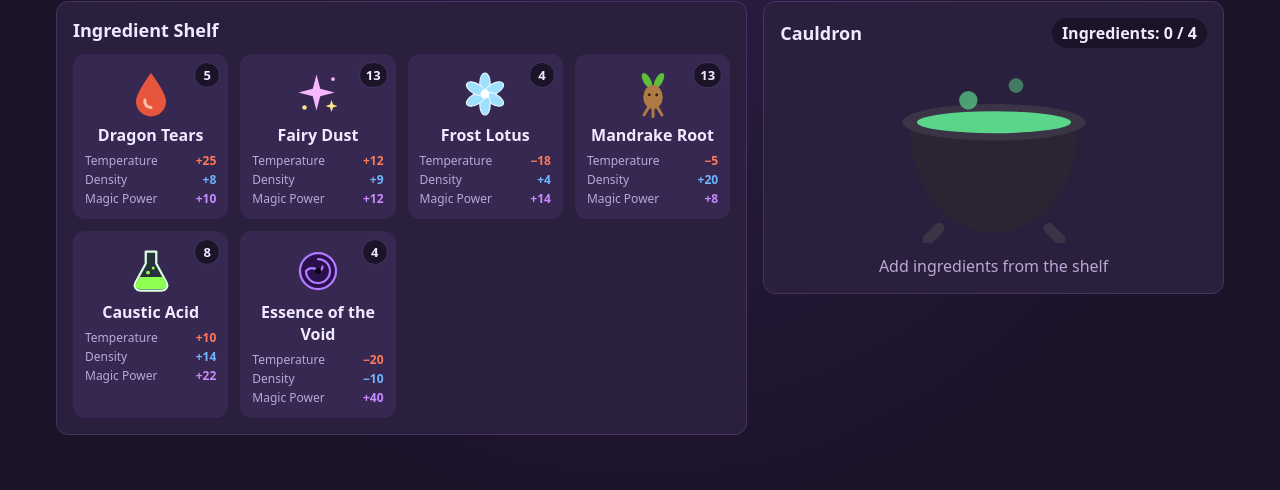
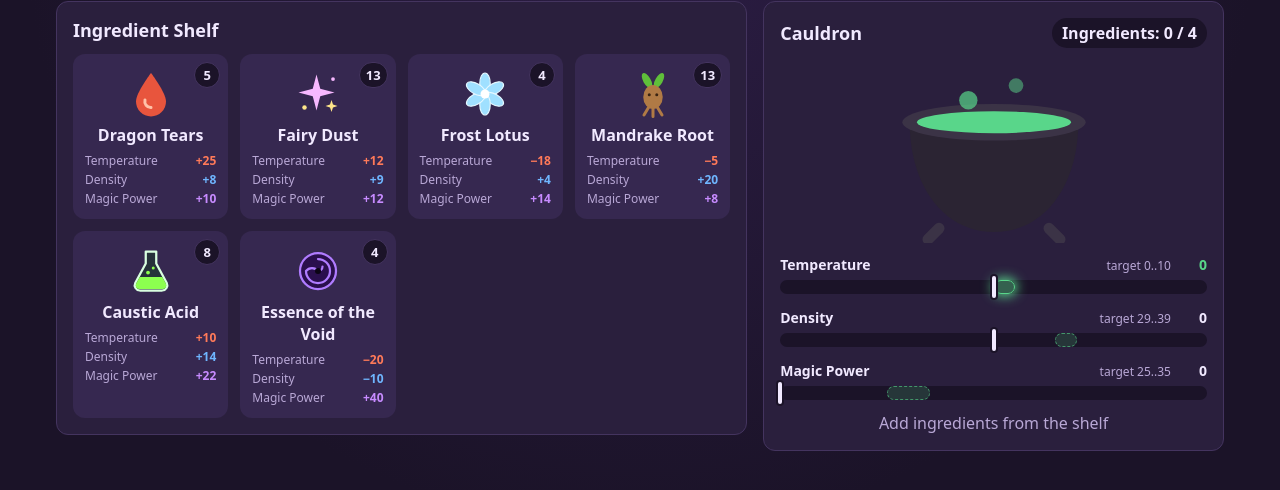
Before and after one commit to akylbek04/alchemist-s-cauldron, a website built with Vite: page index.html in a window 1280 px wide. Shown: the part 80-570 px from the top of the page. Built offline with nearby package versions, Linux system fonts and the light colour scheme.

Commit message:
feat: show cauldron values on bars with smooth transitions and glow

```diff
--- a/index.html
+++ b/index.html
@@ -22,6 +22,7 @@
           <p class="counter" id="ingredient-counter" aria-live="polite"></p>
         </div>
         <img class="cauldron__pot" src="/src/assets/cauldron.svg" alt="" />
+        <div class="bars" id="bars"></div>
         <ol class="cauldron__list" id="cauldron-list"></ol>
       </section>
     </main>
--- a/src/main.ts
+++ b/src/main.ts
@@ -1,7 +1,9 @@
 import './styles/style.css';
 import { DIFFICULTY_SETTINGS, LEVEL_1_DIFFICULTY } from './data/difficulty';
-import { addIngredient, isCauldronFull } from './logic/cauldron';
+import { PARAMETERS } from './data/parameters';
+import { addIngredient, calculateCauldron, isCauldronFull } from './logic/cauldron';
 import { createGameState, getShelfIngredients } from './state/game-state';
+import { createBars } from './ui/bars';
 import { renderCauldron } from './ui/cauldron';
 import { getElement } from './ui/dom';
 import { createShelf } from './ui/shelf';
@@ -12,6 +14,8 @@ const counter = getElement('#ingredient-counter');
 
 // Temporary: the game starts on load until the Start Game screen arrives in US 1.3.
 let state = createGameState(LEVEL_1_DIFFICULTY);
+
+const updateBars = createBars(getElement('#bars'), PARAMETERS);
 
 const updateShelf = createShelf(
   getElement('#shelf'),
@@ -26,6 +30,7 @@ const updateShelf = createShelf(
 
 function render(): void {
   updateShelf(state.shelfStock, isCauldronFull(state, settings.maxCauldronIngredients));
+  updateBars(calculateCauldron(state.cauldronIngredients), state.activeRecipe);
   renderCauldron(cauldronList, counter, state.cauldronIngredients, settings.maxCauldronIngredients);
 }
 
--- a/src/styles/style.css
+++ b/src/styles/style.css
@@ -262,3 +262,121 @@ body {
   width: 28px;
   height: 28px;
 }
+
+/* Parameter bars */
+
+.bars {
+  display: grid;
+  gap: 14px;
+  width: 100%;
+}
+
+.bar--temperature {
+  --bar-color: var(--temperature);
+}
+
+.bar--density {
+  --bar-color: var(--density);
+}
+
+.bar--magicPower {
+  --bar-color: var(--magic);
+}
+
+.bar__header {
+  display: flex;
+  align-items: baseline;
+  gap: 8px;
+  font-size: 0.875rem;
+}
+
+.bar__label {
+  font-weight: 600;
+}
+
+.bar__target {
+  margin-left: auto;
+  color: var(--text-muted);
+  font-size: 0.75rem;
+}
+
+.bar__value {
+  min-width: 3.5ch;
+  font-weight: 700;
+  font-variant-numeric: tabular-nums;
+  text-align: right;
+  transition: color 0.3s;
+}
+
+.bar__track {
+  position: relative;
+  height: 14px;
+  margin-top: 6px;
+  border-radius: 7px;
+  background: var(--bg);
+}
+
+.bar__zone {
+  position: absolute;
+  top: 0;
+  bottom: 0;
+  border: 1px dashed rgb(89 214 138 / 60%);
+  border-radius: 7px;
+  background: rgb(89 214 138 / 18%);
+  transition:
+    left 0.4s ease,
+    width 0.4s ease,
+    background-color 0.3s,
+    box-shadow 0.3s;
+}
+
+.bar__fill {
+  position: absolute;
+  top: 4px;
+  bottom: 4px;
+  border-radius: 3px;
+  background: var(--bar-color);
+  transition:
+    left 0.4s ease,
+    width 0.4s ease;
+}
+
+.bar__zero {
+  position: absolute;
+  top: -3px;
+  bottom: -3px;
+  width: 2px;
+  background: var(--text-muted);
+  transform: translateX(-50%);
+}
+
+.bar__marker {
+  position: absolute;
+  top: -4px;
+  bottom: -4px;
+  width: 4px;
+  border-radius: 2px;
+  background: var(--text);
+  box-shadow: 0 0 0 2px var(--bg);
+  transform: translateX(-50%);
+  transition: left 0.4s ease;
+}
+
+.bar--in-range .bar__zone {
+  border-style: solid;
+  border-color: var(--accent);
+  background: rgb(89 214 138 / 40%);
+  box-shadow: 0 0 12px 2px var(--accent);
+}
+
+.bar--in-range .bar__value {
+  color: var(--accent);
+}
+
+@media (prefers-reduced-motion: reduce) {
+  *,
+  *::before,
+  *::after {
+    transition-duration: 0.01ms !important;
+  }
+}
```
